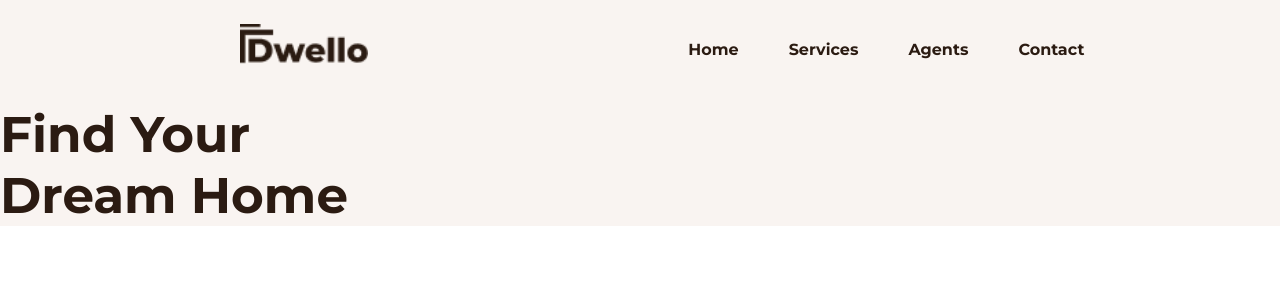
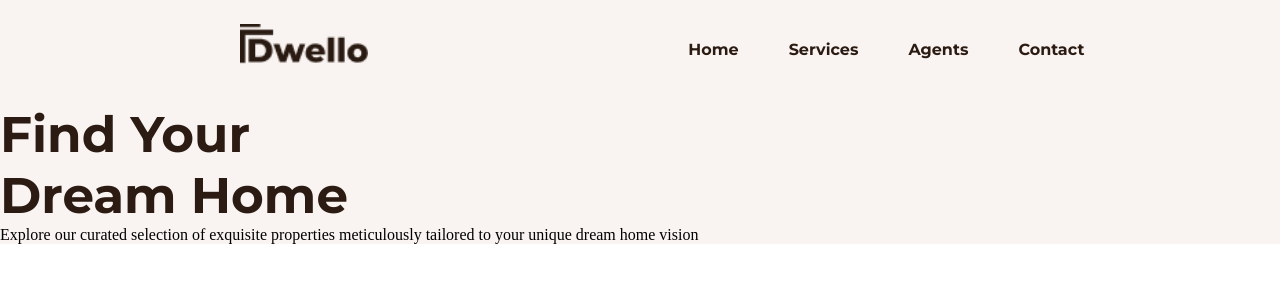
Before and after one commit to gabrieljcoutinho/Projeto-Dwello, a React (Create React App) app: page / in a window 1280 px wide. Shown: the top 300 px of the page. Built offline with nearby package versions, Linux system fonts and the light colour scheme.

Commit message:
paragarafo

```diff
--- a/src/components/Home.jsx
+++ b/src/components/Home.jsx
@@ -7,6 +7,8 @@ const Home = () => {
 
             <div className="conteudoEscrito">
                 <h1 className="tituloPrincipal">Find Your <br />  Dream Home</h1>
+
+                <p className="paragrafoPrincipal">Explore our curated selection of exquisite properties meticulously tailored to your unique dream home vision</p>
 
             </div>
 
```
